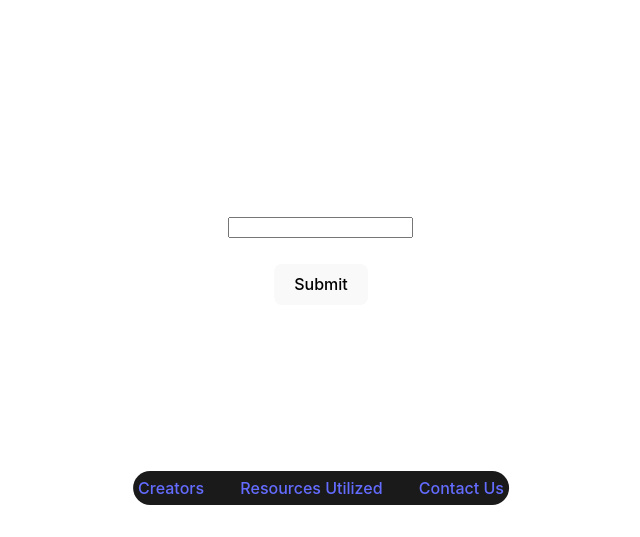
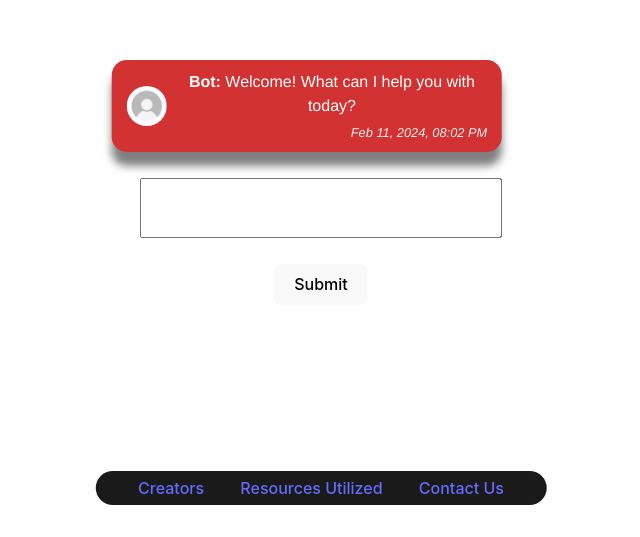
Before and after one commit to SBroaddus220/HackAI-2024, a React (Vite) app in the folder vite-project/: page / in a window 1280 px wide. Shown: the part 263-800 px from the top of the page, without its empty margins (319-959 px from the left). Built offline with nearby package versions, Linux system fonts and the light colour scheme.

Commit message:
Initial Message Addition and Better Chatbox

```diff
--- a/vite-project/src/App.css
+++ b/vite-project/src/App.css
@@ -1,11 +1,12 @@
 #root {
-  max-width: 1280px;
+  max-width: 80%;
   margin-right: auto;
   margin-left: auto;
   margin-top: auto;
   padding: 2rem;
   text-align: center;
 }
+
 
 .center-container {
   display: flex;
@@ -20,7 +21,7 @@
 }
 
 .center-input {
-  text-align: center;
+  text-align: left;
   margin-bottom: 10px;
 }
 
--- a/vite-project/src/App.tsx
+++ b/vite-project/src/App.tsx
@@ -11,14 +11,17 @@ function App() {
       position: 'relative', top: '50%', left: '50%',
       transform: 'translate(-50%)'
     }} >
+
       <MessagesProvider>
+
         <Messages />
+
         <TextBoxComponent />
       </MessagesProvider>
       <footer className = 'infoFooter'>
-        <a href='authors.html'>Creators &emsp;&emsp;</a>
-        <a href='resources.html'>Resources Utilized &emsp;&emsp;</a>
-        <a href='contactus.html'>Contact Us</a>
+        <a href='/authors.html'>Creators &emsp;&emsp;</a>
+        <a href='/resources.html'>Resources Utilized &emsp;&emsp;</a>
+        <a href='/contactus.html'>Contact Us</a>
       </footer>
     </div>
 
--- a/vite-project/src/components/TextBox.tsx
+++ b/vite-project/src/components/TextBox.tsx
@@ -1,10 +1,19 @@
-import React, { useState, FormEvent } from 'react';
+import React, { useState, FormEvent, useEffect, useRef } from 'react';
 import { useMessages } from '../contexts/MessagesContext';
 
 function TextBoxComponent() {
     const [text, setText] = useState<string>('');
     const [isSubmitting, setIsSubmitting] = useState<boolean>(false);
     const { addMessage } = useMessages();
+    const textareaRef = useRef<HTMLTextAreaElement>(null);
+
+    useEffect(() => {
+        if (textareaRef.current) {
+            // Dynamically adjust the height to fit the content
+            textareaRef.current.style.height = 'auto'; // Reset height to recalculate
+            textareaRef.current.style.height = `${textareaRef.current.scrollHeight}px`;
+        }
+    }, [text]);
 
     const handleSubmit = async (event: FormEvent<HTMLFormElement>) => {
         event.preventDefault();
@@ -23,8 +32,8 @@ function TextBoxComponent() {
             }
 
             const responseData = await response.json();
-            setText(''); // Clear input field
-            // Add user message
+            setText(''); // Clear input field after submission
+            // Add user message to the chat
             addMessage({
                 datetime: new Date().toISOString(),
                 role: 'User',
@@ -41,18 +50,29 @@ function TextBoxComponent() {
         } catch (error) {
             console.error('Error:', error);
         } finally {
-            setIsSubmitting(false); // Re-enable the button
+            setIsSubmitting(false); // Re-enable the button after submission
         }
     };
 
     return (
         <div className="center-container">
             <form onSubmit={handleSubmit} className="center-form">
-                <input
-                    type="text"
+                <textarea
+                    ref={textareaRef}
                     value={text}
                     onChange={(e) => setText(e.target.value)}
                     className="center-input"
+                    style={{
+                        resize: 'none', // Allow vertical resizing only
+                        width: '200%', // This will now effectively be 80% of the viewport width due to #root's max-width
+                        minWidth: '100px', // Minimum width
+                        minHeight: '50px', // Minimum height
+                        paddingLeft: '1px',
+                        paddingRight: '1px',
+                        overflowY: 'auto' // Automatically add scrollbar when needed
+                    }}
+
+                    rows={1} // Start with a single row
                 />
                 <button type="submit" disabled={isSubmitting}>Submit</button>
                 {isSubmitting && <div className="spinner"></div>} {/* Conditionally render the spinner */}
--- a/vite-project/src/contexts/MessagesContext.tsx
+++ b/vite-project/src/contexts/MessagesContext.tsx
@@ -13,7 +13,11 @@ interface IMessagesContext {
 }
 
 const defaultState = {
-    messages: [],
+    messages: [{
+        datetime: "",
+        role: "Bot",
+        message: "Welcome! What can I help you with today?"
+    }],
     addMessage: () => { }
 };
 
@@ -26,7 +30,12 @@ interface MessagesProviderProps {
 }
 
 export const MessagesProvider = ({ children }: MessagesProviderProps) => {
-    const [messages, setMessages] = useState<IMessage[]>([]);
+    // Initialize the messages state with the default welcome message
+    const [messages, setMessages] = useState<IMessage[]>([{
+        datetime: new Date().toISOString(), // Use the current time for the datetime
+        role: "Bot",
+        message: "Welcome! What can I help you with today?"
+    }]);
 
     const addMessage = (newMessage: IMessage) => {
         setMessages(prevMessages => [...prevMessages, newMessage]);
@@ -37,5 +46,4 @@ export const MessagesProvider = ({ children }: MessagesProviderProps) => {
             {children}
         </MessagesContext.Provider>
     );
-
 };
```
